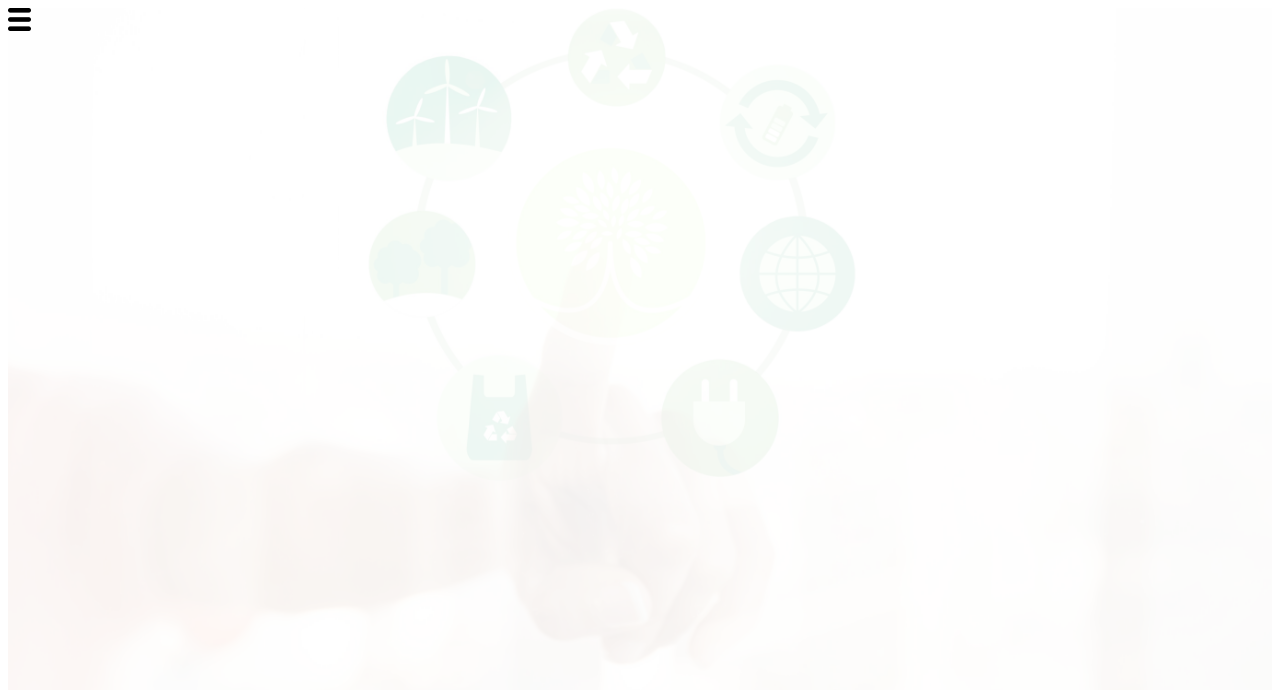
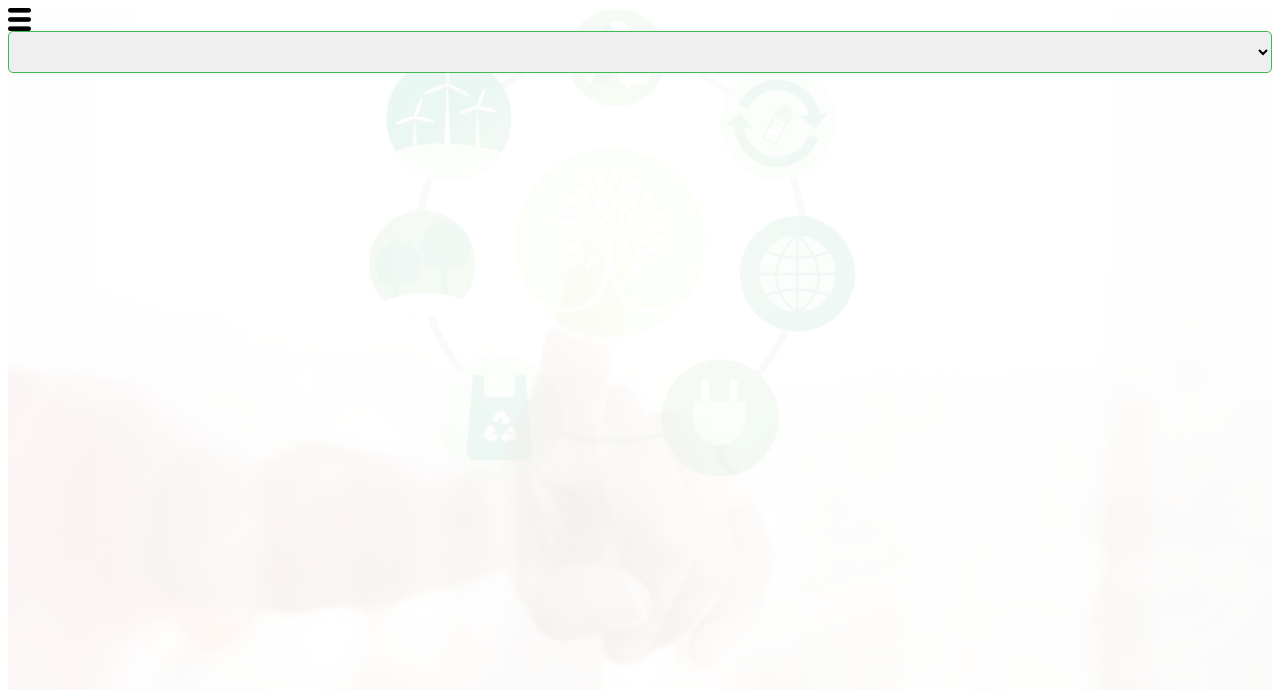
Before and after one commit to majdi-ghni/energy-consumption-optimizer, an Angular app in the folder frontend/: page /home in a window 1280 px wide. Shown: the top 690 px of the page. Built offline with nearby package versions, Linux system fonts and the light colour scheme.

Commit message:
Add select menu component

```diff
--- /dev/null
+++ b/frontend/src/app/components/select-menu/select-menu.component.css
@@ -0,0 +1,6 @@
+.custom-select {
+  width: 100%;
+  height: 42px;
+  border: 1px solid #3DBB51;
+  border-radius: 5px;
+}
--- /dev/null
+++ b/frontend/src/app/components/select-menu/select-menu.component.html
@@ -0,0 +1,6 @@
+<div>
+  <select class="custom-select">
+    <option *ngIf="placeHolderText" value="0" disabled selected>{{placeHolderText}}</option>
+    <option *ngFor="let value of values" [value]="value" (click)="onValueSelect(value)">{{value}}</option>
+  </select>
+</div>
--- /dev/null
+++ b/frontend/src/app/components/select-menu/select-menu.component.ts
@@ -0,0 +1,19 @@
+import { Component, EventEmitter, Input, Output } from '@angular/core';
+import { CommonModule } from '@angular/common';
+
+@Component({
+  selector: 'app-select-menu',
+  standalone: true,
+  imports: [CommonModule],
+  templateUrl: './select-menu.component.html',
+  styleUrls: ['./select-menu.component.css'],
+})
+export class SelectMenuComponent {
+  @Input() values: string[] = [];
+  @Input() placeHolderText = '';
+  @Output() selectedValueEvent = new EventEmitter<any>();
+
+  onValueSelect(value: string) {
+    this.selectedValueEvent.emit(value);
+  }
+}
--- a/frontend/src/app/pages/homepage/homepage.component.html
+++ b/frontend/src/app/pages/homepage/homepage.component.html
@@ -1,3 +1,4 @@
 <app-background>
   <app-side-nav></app-side-nav>
+  <app-select-menu></app-select-menu>
 </app-background>
```
Also changed, not shown: frontend/src/app/pages/homepage/homepage.component.ts (+7 -1 lines), 1 other file (tests, documents, lock files or other folders).
